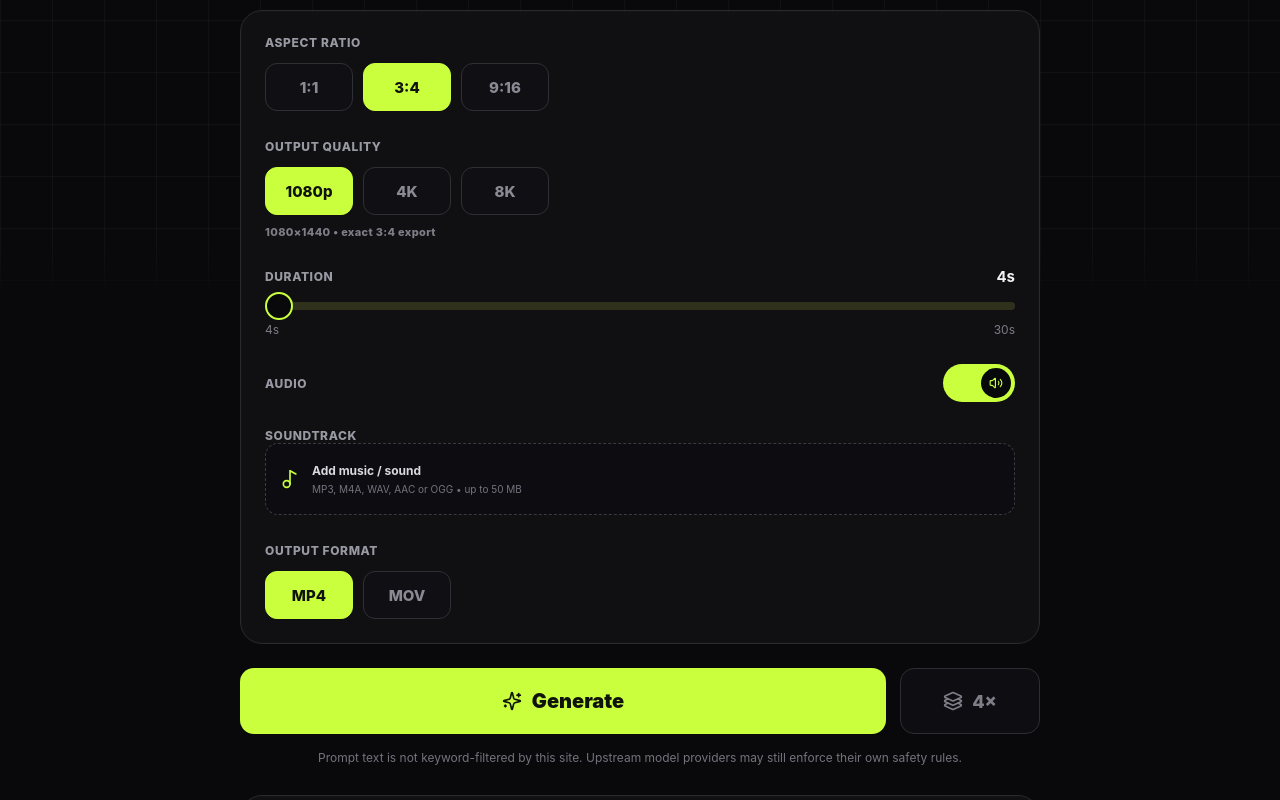
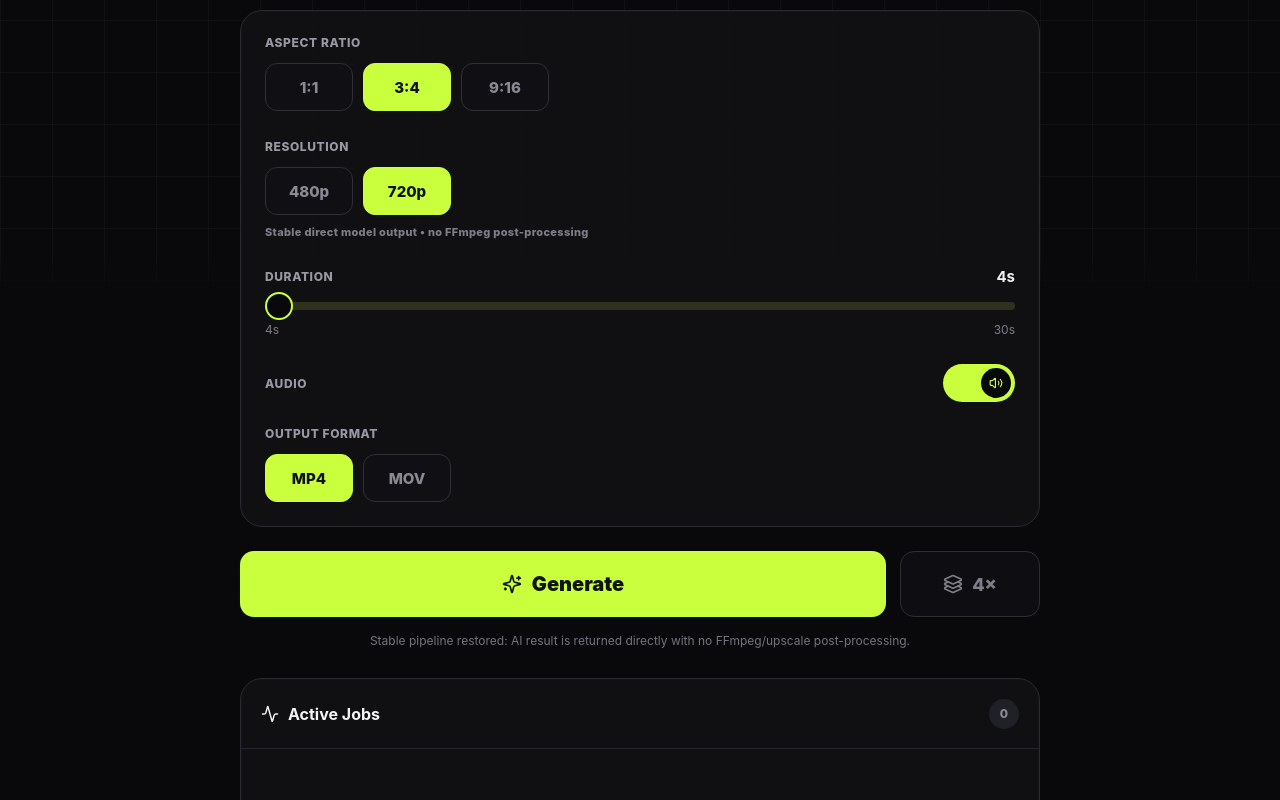
Before and after one commit to bookingcliffpo-spec/nightlife-promoter-mvp, a Next.js app in the folder frontend/: page / in a window 1280 px wide. Shown: the part 500-1300 px from the top of the page. Built offline with nearby package versions, Linux system fonts and the light colour scheme.

Commit message:
Restore stable direct video pipeline

```diff
--- a/frontend/src/components/prime-higgs-motion.tsx
+++ b/frontend/src/components/prime-higgs-motion.tsx
@@ -8,7 +8,6 @@ import {
   Image as ImageIcon,
   Layers3,
   Loader2,
-  Music2,
   Paperclip,
   SlidersHorizontal,
   Sparkles,
@@ -18,10 +17,9 @@ import {
   X,
 } from "lucide-react";
 import { ChangeEvent, useMemo, useRef, useState } from "react";
-import { createClient } from "@supabase/supabase-js";
 
 type Ratio = "1:1" | "3:4" | "9:16";
-type OutputQuality = "1080p" | "4K" | "8K";
+type Resolution = "480p" | "720p";
 type StudioTab = "settings" | "media" | "upload";
 type JobStatus = "queued" | "generating" | "done" | "error" | "cancelled";
 
@@ -45,50 +43,9 @@ type StudioJob = {
 };
 
 const SUPABASE_URL = "https://ntmunryoutmjqdxgmzpw.supabase.co";
-const SUPABASE_PUBLISHABLE_KEY = "sb_publishable_6CJ2zR2iEKoVR3Lsd_eECA_iIl7vd6P";
 const VIDEO_PROXY_URL = SUPABASE_URL + "/functions/v1/video-generate-proxy";
-const AUDIO_SIGNER_URL = SUPABASE_URL + "/functions/v1/audio-upload-signer";
 
 const ratios: Ratio[] = ["1:1", "3:4", "9:16"];
-
-const outputDimensions: Record<OutputQuality, Record<Ratio, string>> = {
-  "1080p": { "1:1": "1080×1080", "3:4": "1080×1440", "9:16": "1080×1920" },
-  "4K": { "1:1": "2160×2160", "3:4": "2160×2880", "9:16": "2160×3840" },
-  "8K": { "1:1": "4320×4320", "3:4": "4320×5760", "9:16": "4320×7680" },
-};
-
-async function uploadSoundtrack(file: File): Promise<string> {
-  const rawExt = file.name.includes(".") ? file.name.split(".").pop() || "mp3" : "mp3";
-  const ext = rawExt.toLowerCase().replace(/[^a-z0-9]/g, "").slice(0, 8) || "mp3";
-  const id = crypto.randomUUID();
-
-  const signerResponse = await fetch(AUDIO_SIGNER_URL, {
-    method: "POST",
-    headers: { "Content-Type": "application/json" },
-    body: JSON.stringify({ id, ext }),
-  });
-
-  const signer = await signerResponse.json().catch(() => ({}));
-  if (!signerResponse.ok || !signer?.path || !signer?.token || !signer?.public_url) {
-    throw new Error(signer?.error || "Could not prepare soundtrack upload.");
-  }
-
-  const supabase = createClient(SUPABASE_URL, SUPABASE_PUBLISHABLE_KEY, {
-    auth: { persistSession: false, autoRefreshToken: false },
-  });
-
-  const { error } = await supabase.storage
-    .from("audio-uploads")
-    .uploadToSignedUrl(
-      String(signer.path),
-      String(signer.token),
-      file,
-      { contentType: file.type || "audio/mpeg" },
-    );
-
-  if (error) throw error;
-  return String(signer.public_url) + "?v=" + Date.now();
-}
 
 async function imageToDataUrl(file: File, ratio: Ratio): Promise<string> {
   const objectUrl = URL.createObjectURL(file);
@@ -136,17 +93,14 @@ async function imageToDataUrl(file: File, ratio: Ratio): Promise<string> {
 
 export function PrimeHiggsMotion() {
   const fileInputRef = useRef<HTMLInputElement>(null);
-  const audioInputRef = useRef<HTMLInputElement>(null);
   const abortRef = useRef<AbortController | null>(null);
 
   const [studioTab, setStudioTab] = useState<StudioTab>("settings");
   const [prompt, setPrompt] = useState("");
   const [ratio, setRatio] = useState<Ratio>("3:4");
-  const [quality, setQuality] = useState<OutputQuality>("1080p");
+  const [resolution, setResolution] = useState<Resolution>("720p");
   const [duration, setDuration] = useState(4);
   const [audio, setAudio] = useState(true);
-  const [audioFile, setAudioFile] = useState<File | null>(null);
-  const [audioVolume, setAudioVolume] = useState(70);
   const [outputFormat, setOutputFormat] = useState<"MP4" | "MOV">("MP4");
   const [file, setFile] = useState<File | null>(null);
   const [previewUrl, setPreviewUrl] = useState("");
@@ -180,27 +134,6 @@ export function PrimeHiggsMotion() {
     setFile(null);
     setPreviewUrl("");
   };
-
-  const onAudioChange = (event: ChangeEvent<HTMLInputElement>) => {
-    const next = event.target.files?.[0];
-    if (!next) return;
-
-    if (next.size > 50 * 1024 * 1024) {
-      setError("Soundtrack must be 50 MB or smaller.");
-      event.target.value = "";
-      return;
-    }
-
-    setAudioFile(next);
-    setAudio(true);
-    setError("");
-    event.target.value = "";
-  };
-
-  const removeAudio = () => {
-    setAudioFile(null);
-  };
-
 
   const cancelActiveJob = () => {
     abortRef.current?.abort();
@@ -262,11 +195,11 @@ export function PrimeHiggsMotion() {
           prompt:
             "STRICT SOURCE / ANATOMY LOCK: Use the uploaded image as the exact first frame. Preserve the exact person count and the exact visible body silhouette. Keep the same number of arms, hands, fingers, legs, and visible limbs as the source. Do not invent, reveal, duplicate, merge, or regenerate hidden limbs. Keep face, skin tone, facial structure, hair, clothing, jewelry, hands, pose, and body proportions unchanged. Keep the original person mostly still unless the user explicitly requests a small specific movement. Do not create a second copy of any body part. Preserve all flyer text and logos exactly.\n\nUSER MOTION PROMPT:\n" +
             prompt.trim() +
-            (audio && !audioFile ? "\n\nAudio: include matching cinematic ambience when the selected engine supports audio." : ""),
+            (audio ? "\n\nAudio: include matching cinematic ambience when the selected engine supports audio." : ""),
           image_data_url: imageDataUrl,
           mime_type: "image/jpeg",
           aspect_ratio: ratio,
-          resolution: "720p",
+          resolution,
           duration_seconds: Math.min(5, duration),
           output_format: outputFormat.toLowerCase(),
         }),
@@ -303,42 +236,11 @@ export function PrimeHiggsMotion() {
         throw new Error(errorMessage);
       }
 
-      updateJob(jobId, { status: "generating", progress: 92 });
-
-      let soundtrackUrl = "";
-      if (audio && audioFile) {
-        soundtrackUrl = await uploadSoundtrack(audioFile);
-        updateJob(jobId, { status: "generating", progress: 95 });
-      } else {
-        updateJob(jobId, { status: "generating", progress: 95 });
-      }
-
-      const upscaleResponse = await fetch("/api/upscale-video", {
-        method: "POST",
-        headers: { "Content-Type": "application/json" },
-        signal: controller.signal,
-        body: JSON.stringify({
-          source_url: String(data.output_url),
-          aspect_ratio: ratio,
-          quality,
-          audio_url: soundtrackUrl,
-          audio_volume: Math.max(0, Math.min(1, audioVolume / 100)),
-        }),
-      });
-
-      const upscaleData = await upscaleResponse.json().catch(() => ({}));
-      if (!upscaleResponse.ok || !upscaleData?.output_url) {
-        throw new Error(
-          upscaleData?.error ||
-            "The video generated, but the high-resolution export failed.",
-        );
-      }
-
       updateJob(jobId, {
         status: "done",
         progress: 100,
-        outputUrl: String(upscaleData.output_url),
-        engine: String(data.engine || "Free AI") + " • " + quality + " export",
+        outputUrl: String(data.output_url),
+        engine: String(data.engine || "Free AI") + " • native output",
       });
     } catch (err) {
       if (controller.signal.aborted) {
@@ -446,20 +348,20 @@ export function PrimeHiggsMotion() {
               </div>
 
               <div className="prime-setting-block">
-                <label>OUTPUT QUALITY</label>
+                <label>RESOLUTION</label>
                 <div className="prime-chip-row">
-                  {(["1080p", "4K", "8K"] as OutputQuality[]).map((item) => (
+                  {(["480p", "720p"] as Resolution[]).map((item) => (
                     <button
                       key={item}
-                      className={quality === item ? "active" : ""}
-                      onClick={() => setQuality(item)}
+                      className={resolution === item ? "active" : ""}
+                      onClick={() => setResolution(item)}
                     >
                       {item}
                     </button>
                   ))}
                 </div>
                 <div className="prime-output-dimensions">
-                  {outputDimensions[quality][ratio]} • exact {ratio} export
+                  Stable direct model output • no FFmpeg post-processing
                 </div>
               </div>
 
@@ -489,57 +391,6 @@ export function PrimeHiggsMotion() {
                   <span>{audio ? <Volume2 size={14} /> : <VolumeX size={14} />}</span>
                 </button>
               </div>
-
-              {audio && (
-                <div className="prime-setting-block prime-soundtrack-block">
-                  <div className="prime-setting-title-row">
-                    <label>SOUNDTRACK</label>
-                    {audioFile && (
-                      <button className="prime-audio-remove" type="button" onClick={removeAudio}>
-                        <X size={13} /> Remove
-                      </button>
-                    )}
-                  </div>
-
-                  <button
-                    className="prime-audio-upload"
-                    type="button"
-                    onClick={() => audioInputRef.current?.click()}
-                  >
-                    <Music2 size={20} />
-                    <div>
-                      <b>{audioFile ? audioFile.name : "Add music / sound"}</b>
-                      <span>MP3, M4A, WAV, AAC or OGG • up to 50 MB</span>
-                    </div>
-                  </button>
-
-                  {audioFile && (
-                    <div className="prime-audio-volume">
-                      <div className="prime-setting-title-row">
-                        <label>VOLUME</label>
-                        <b>{audioVolume}%</b>
-                      </div>
-                      <input
-                        className="prime-duration"
-                        type="range"
-                        min={0}
-                        max={100}
-                        value={audioVolume}
-                        onChange={(event) => setAudioVolume(Number(event.target.value))}
-                        style={{ "--progress": audioVolume + "%" } as React.CSSProperties}
-                      />
-                    </div>
-                  )}
-
-                  <input
-                    ref={audioInputRef}
-                    hidden
-                    type="file"
-                    accept="audio/*,.mp3,.m4a,.wav,.aac,.ogg"
-                    onChange={onAudioChange}
-                  />
-                </div>
-              )}
 
               <div className="prime-setting-block prime-format-block">
                 <label>OUTPUT FORMAT</label>
@@ -610,8 +461,8 @@ export function PrimeHiggsMotion() {
 
         <div className="prime-server-status">
           {busy
-            ? "Server proxy is generating — Safari stays connected to this site only."
-            : "Prompt text is not keyword-filtered by this site. Upstream model providers may still enforce their own safety rules."}
+            ? "Stable direct generation is running — no high-resolution export stage."
+            : "Stable pipeline restored: AI result is returned directly with no FFmpeg/upscale post-processing."}
         </div>
 
         {error && <div className="prime-error">{error}</div>}
```
